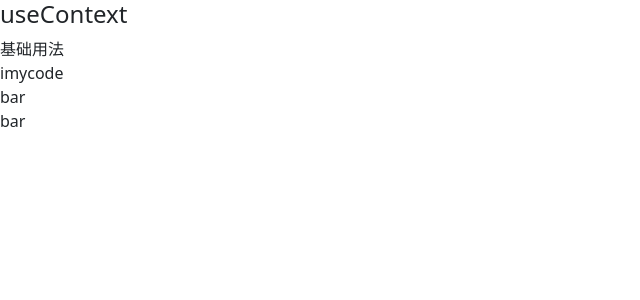
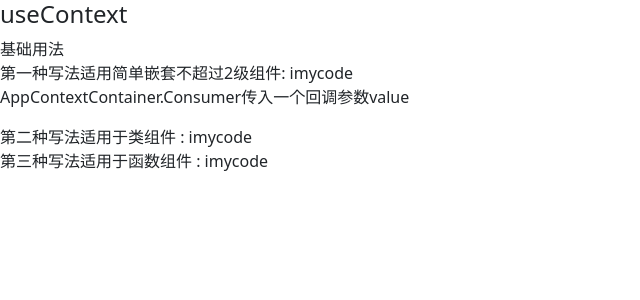
Before and after one commit to imycod/react-all-in-one, a React (Vite) app: page / in a window 1280 px wide. Shown: the top 300 px of the page, without its empty margins (0-640 px from the left). Built offline with nearby package versions, Linux system fonts and the light colour scheme.

Commit message:
docs:createContext多种写法

```diff
--- a/src/useContext/AppContext/index.tsx
+++ b/src/useContext/AppContext/index.tsx
@@ -1,22 +1,37 @@
-import React, {Component, createContext} from 'react';
+import React, {Component, createContext, useContext} from 'react';
 
 const AppContextContainer = createContext()
+
+// 第一种写法
 class Foo extends Component{
     render(){
         return (
             <AppContextContainer.Consumer>
-                {value=><div>{value}</div>}
+                {value =>
+                    <div>
+                        第一种写法适用简单嵌套不超过2级组件: {value}
+                        <p>AppContextContainer.Consumer传入一个回调参数value</p>
+                    </div>
+                }
             </AppContextContainer.Consumer>
         );
     }
 }
 
+// 第二种写法
 class Bar extends Component {
-    render(){
-        return <div>bar</div>
+    static contextType = AppContextContainer
+    render() {
+        const context = this.context
+        return <div>第二种写法适用于类组件 : {context}</div>
     }
 }
 
+// 第三种写法
+function Cat() {
+    const value = useContext(AppContextContainer)
+    return <div>第三种写法适用于函数组件 : {value}</div>
+}
 class Middle extends Component {
     render() {
         return (
@@ -25,7 +40,7 @@ class Middle extends Component {
                 <div>
                     <Foo></Foo>
                     <Bar></Bar>
-                    <Bar></Bar>
+                    <Cat></Cat>
                 </div>
             </>
         );
```
